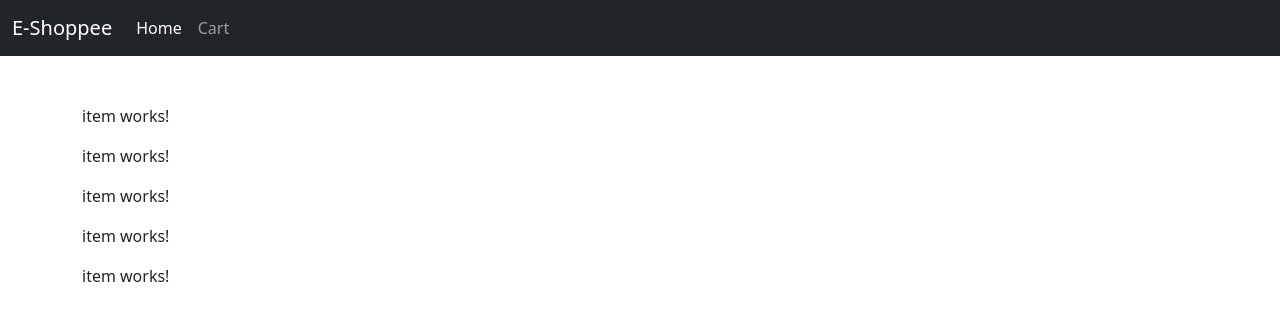
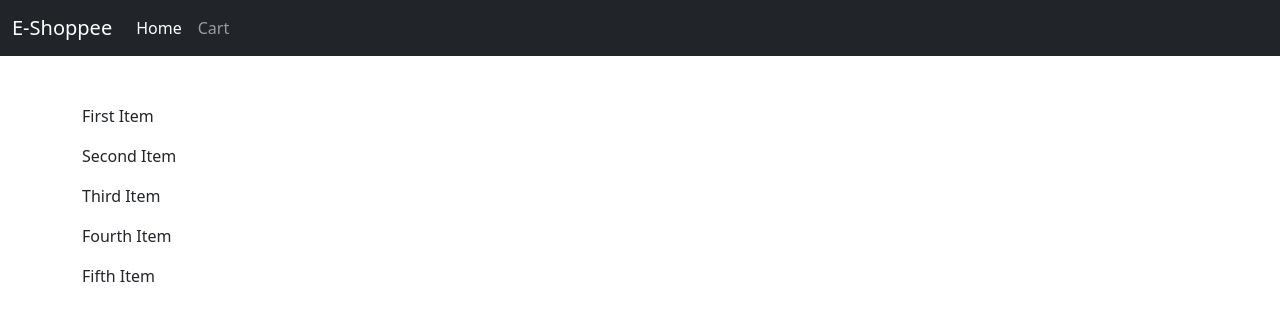
Before and after one commit to cybersaksham/Angular-Shopping-App, an Angular app: page / in a window 1280 px wide. Shown: the top 320 px of the page. Built offline with nearby package versions, Linux system fonts and the light colour scheme.

Commit message:
items passed

```diff
--- a/src/app/Components/item/item.component.html
+++ b/src/app/Components/item/item.component.html
@@ -1 +1 @@
-<p>item works!</p>
+<p>{{item.title}}</p>
--- a/src/app/Components/item/item.component.ts
+++ b/src/app/Components/item/item.component.ts
@@ -1,11 +1,14 @@
-import { Component, OnInit } from '@angular/core';
+import { Component, Input, OnInit } from '@angular/core';
+import { Item } from 'src/app/Models/item';
 
 @Component({
   selector: 'app-item',
   templateUrl: './item.component.html',
   styleUrls: ['./item.component.css']
 })
+
 export class ItemComponent implements OnInit {
+  @Input() item!: Item;
 
   constructor() { }
 
--- a/src/app/Components/items/items.component.html
+++ b/src/app/Components/items/items.component.html
@@ -1,3 +1,3 @@
 <div *ngFor="let item of items">
-    <app-item></app-item>
+    <app-item [item]="item"></app-item>
 </div>
```
